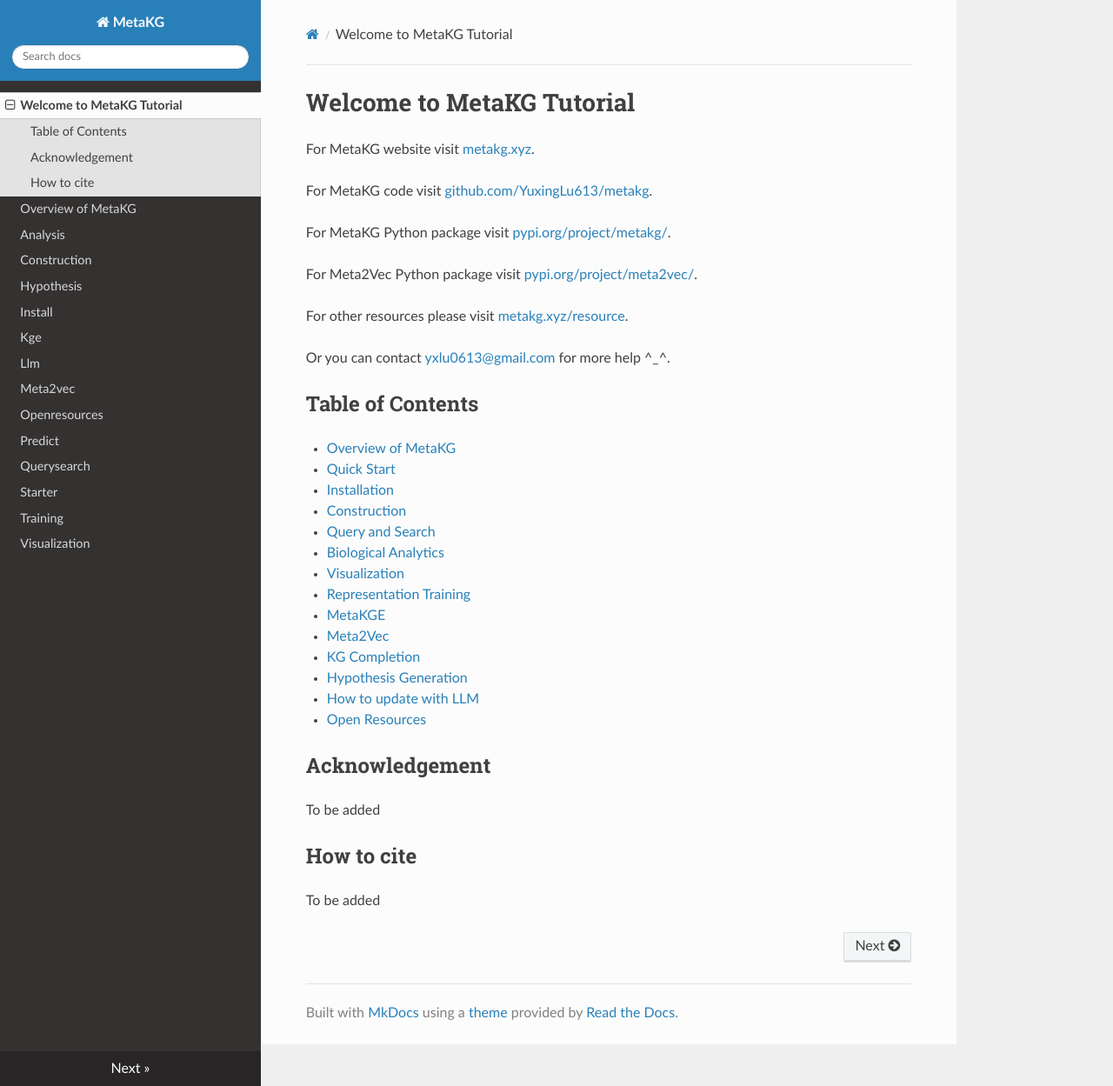
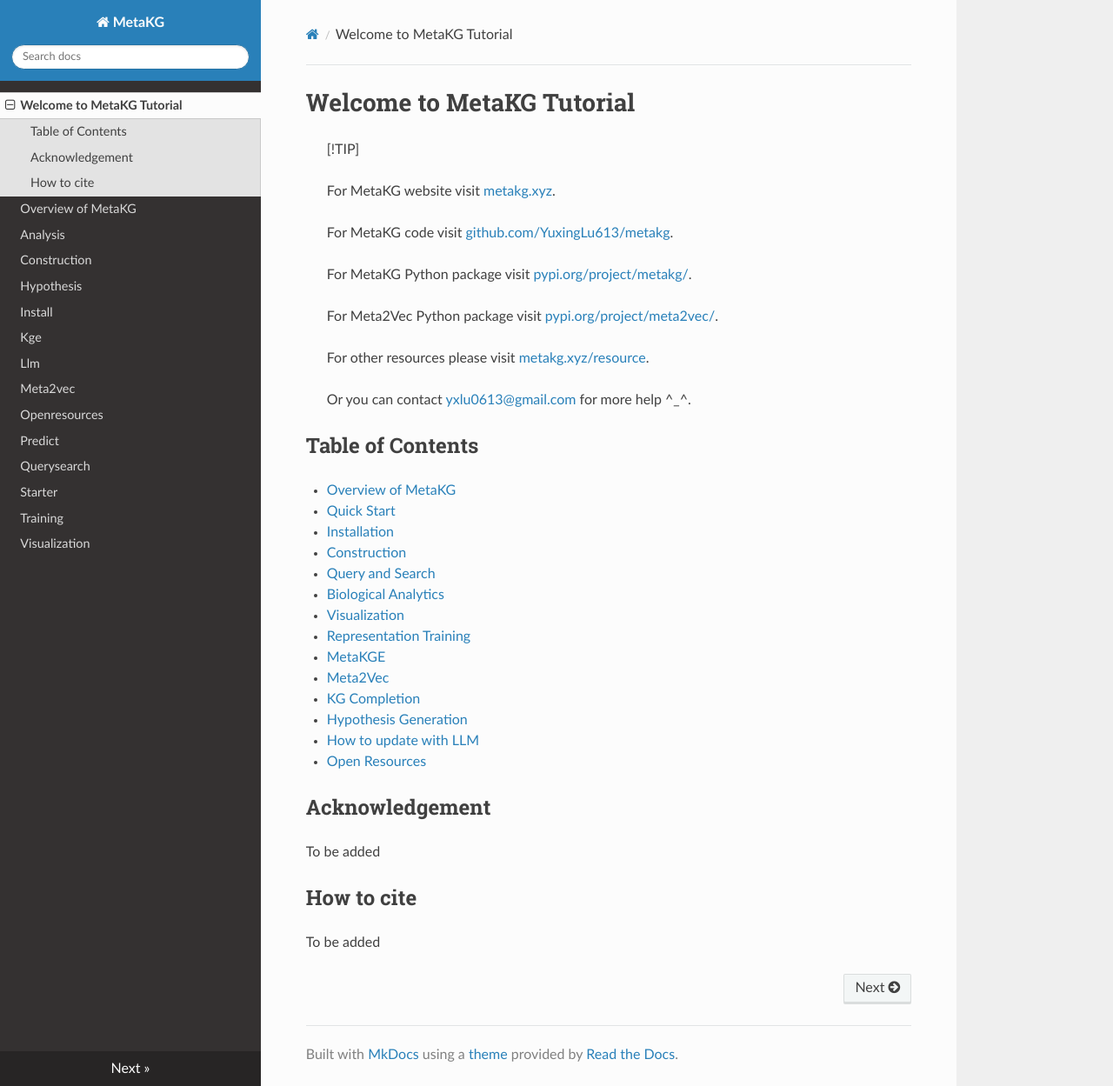
Before and after one commit to YuxingLu613/MetaKG-Tutorial, an MkDocs documentation site: the page built from docs/index.md, in a window 1280 px wide and 1249 px high. Shown: the whole window at 87% size. Built offline with MkDocs 1.6.1, drawn with Linux system fonts in a browser that asks for light colours; nearby versions of some CDN libraries.

Commit message:
update 2.17

```diff
--- a/docs/index.md
+++ b/docs/index.md
@@ -1,16 +1,18 @@
 # Welcome to MetaKG Tutorial
 
-For MetaKG website visit [metakg.xyz](http://www.metakg.xyz).
-
-For MetaKG code visit [github.com/YuxingLu613/metakg](https://github.com/YuxingLu613/metakg).
-
-For MetaKG Python package visit [pypi.org/project/metakg/](https://pypi.org/project/metakg/).
-
-For Meta2Vec Python package visit [pypi.org/project/meta2vec/](https://pypi.org/project/meta2vec/).
-
-For other resources please visit [metakg.xyz/resource](http://www.metakg.xyz/resource).
-
-Or you can contact [yxlu0613@gmail.com](mailto:yxlu0613@gmail.com) for more help ^_^.
+> [!TIP]
+>
+> For MetaKG website visit [metakg.xyz](http://www.metakg.xyz).
+>
+> For MetaKG code visit [github.com/YuxingLu613/metakg](https://github.com/YuxingLu613/metakg).
+>
+> For MetaKG Python package visit [pypi.org/project/metakg/](https://pypi.org/project/metakg/).
+>
+> For Meta2Vec Python package visit [pypi.org/project/meta2vec/](https://pypi.org/project/meta2vec/).
+>
+> For other resources please visit [metakg.xyz/resource](http://www.metakg.xyz/resource).
+>
+> Or you can contact [yxlu0613@gmail.com](mailto:yxlu0613@gmail.com) for more help ^_^.
 
 
 
```
